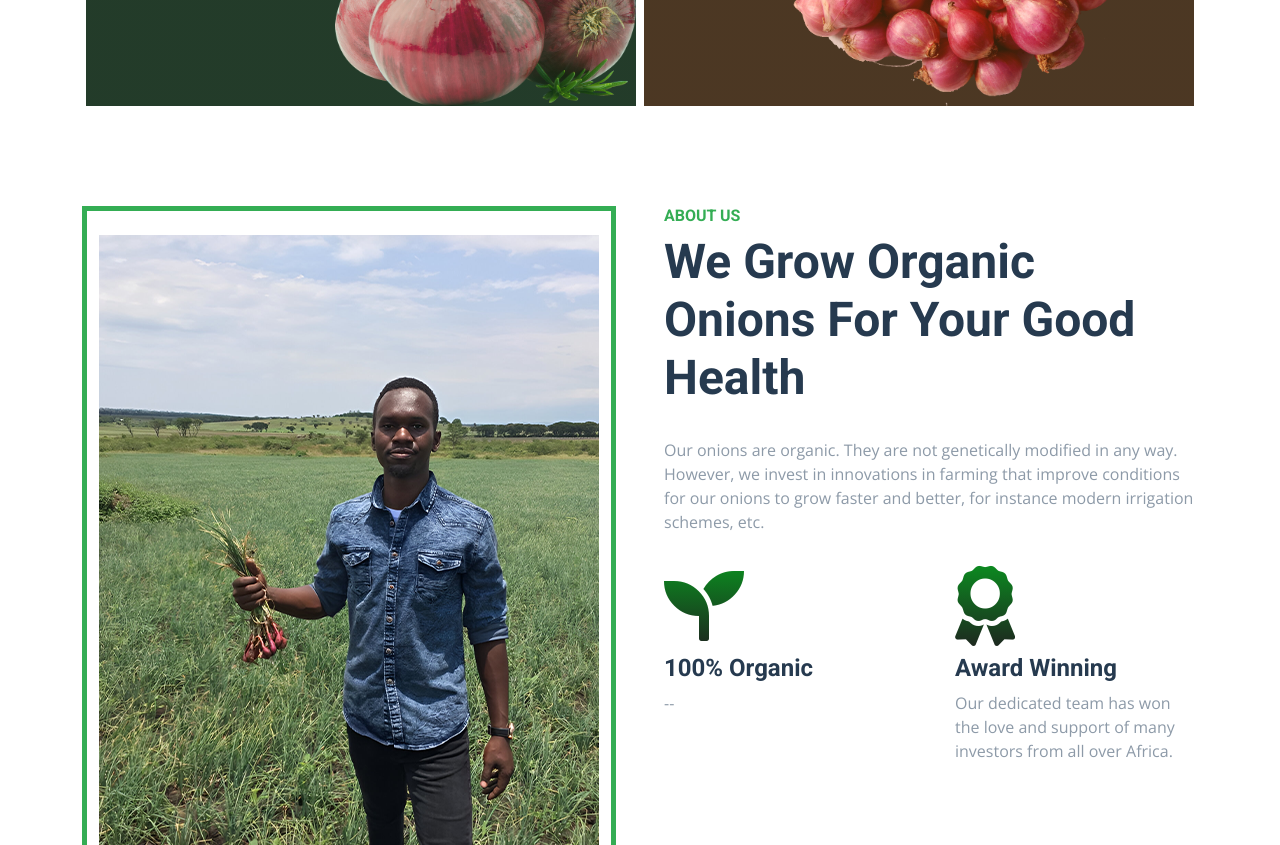
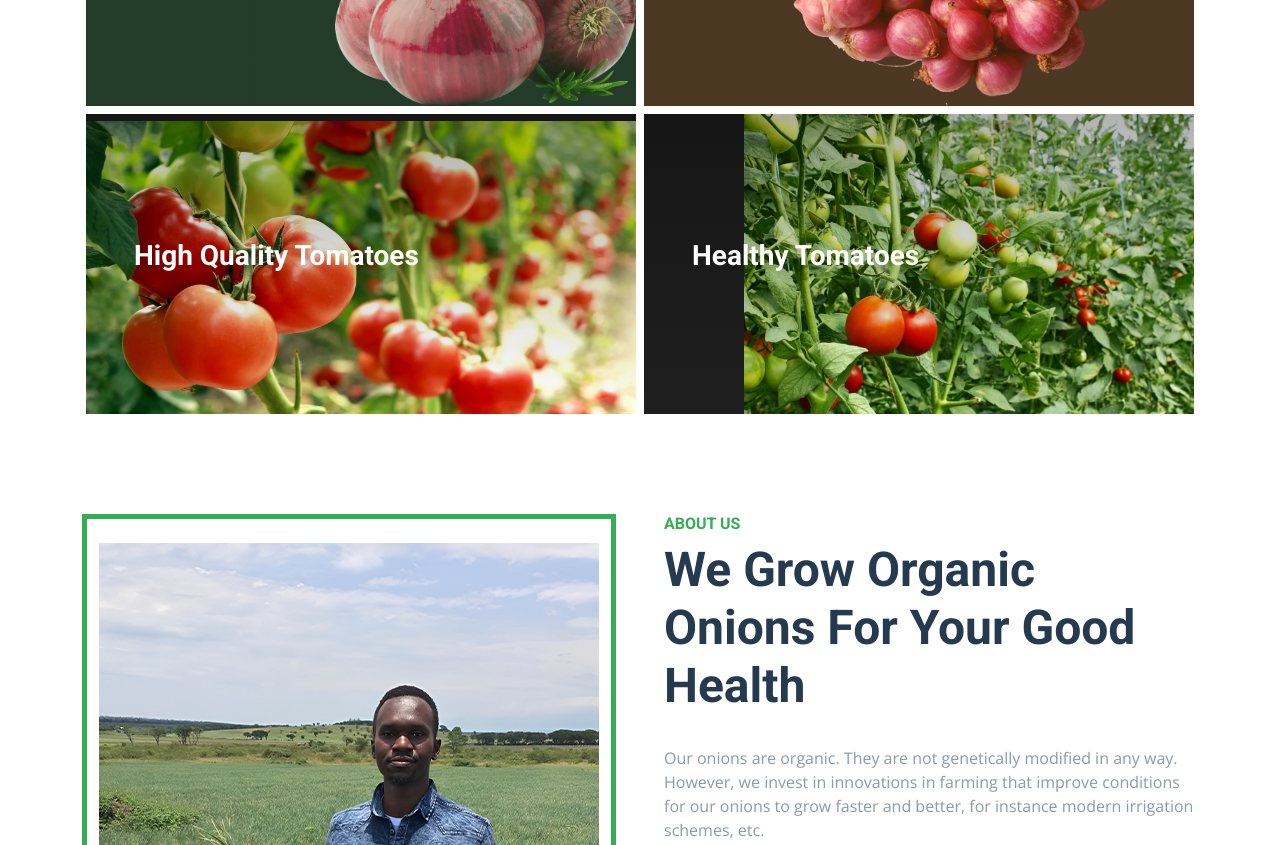
Before and after one commit to olumfarm/olumfarm2024, a plain HTML site: page index.html in a window 1280 px wide. Shown: the part 1037-1882 px from the top of the page. Drawn offline with nearby package versions, Linux system fonts and the light colour scheme.

Commit message:
added tomatoes

```diff
--- a/css/style.css
+++ b/css/style.css
@@ -127,7 +127,16 @@
     url(../img/png/2.png) bottom right no-repeat;
   background-size: contain;
 }
-
+.bg-tomato {
+  background: linear-gradient(rgba(0, 0, 0, 0.3), rgba(255, 153, 51, 0)),
+    url(../img/tomato.jpg) bottom right no-repeat;
+  background-size: contain;
+}
+.bg-tomatoes {
+  background: linear-gradient(rgba(0, 0, 0, 0.3), rgba(255, 153, 51, 0)),
+    url(../img/tomatoes.jpg) bottom right no-repeat;
+  background-size: contain;
+}
 .service-item {
   box-shadow: 0 0 45px #ededed;
   transition: 0.5s;
@@ -356,3 +365,6 @@
   padding: 20px; /* Optional: to add some spacing within the element */
   background-color: #fff; /* Optional: to set a background color */
 }
+.text-white {
+  color: #ffffff;
+}
--- a/index.html
+++ b/index.html
@@ -137,7 +137,7 @@
               <div class="text-start p-5" style="max-width: 900px">
                 <h3 class="text-warning fw-normal">Expert African Farmers</h3>
                 <h1 class="display-1 text-white mb-md-4">
-                  Large Scale Onion Farms
+                  Large Scale Onion & Tomato Farms
                 </h1>
                 <!-------------<a href="" class="btn btn-primary py-md-3 px-md-5 me-3"
                   >Explore</a
@@ -223,6 +223,30 @@
                 Our onions are grown from pure African breed of onions, using
                 the most modern farming technologies.
               </p>
+              <!----<a class="text-white fw-bold" href=""
+                >Read More<i class="bi bi-arrow-right ms-2"></i
+              ></a>---->
+            </div>
+          </div>
+
+          <div class="col-md-6">
+            <div
+              class="bg-secondary bg-tomato d-flex flex-column justify-content-center p-5 m-1"
+              style="height: 300px">
+              <h3 class="text-white mb-3">High Quality Tomatoes</h3>
+
+              <!----<a class="text-white fw-bold" href=""
+                >Read More<i class="bi bi-arrow-right ms-2"></i
+              ></a>---->
+            </div>
+          </div>
+
+          <div class="col-md-6">
+            <div
+              class="bg-secondary bg-tomatoes d-flex flex-column justify-content-center p-5 m-1"
+              style="height: 300px">
+              <h3 class="text-white mb-3">Healthy Tomatoes</h3>
+
               <!----<a class="text-white fw-bold" href=""
                 >Read More<i class="bi bi-arrow-right ms-2"></i
               ></a>---->
@@ -365,7 +389,7 @@
           <div class="col-lg-4 col-md-6">
             <div class="service-item bg-light text-center p-5">
               <i class="fa fa-leaf display-1 text-primary mb-3"></i>
-              <h4>Organic Onion seeds</h4>
+              <h4>Fresh Tomatoes</h4>
               <p class="mb-0">-</p>
             </div>
           </div>
```
Also changed, not shown: contact.html (+2 -2 lines), service.html (+2 -2 lines), img/tomato.jpg (added), img/tomatoes.jpg (added).
